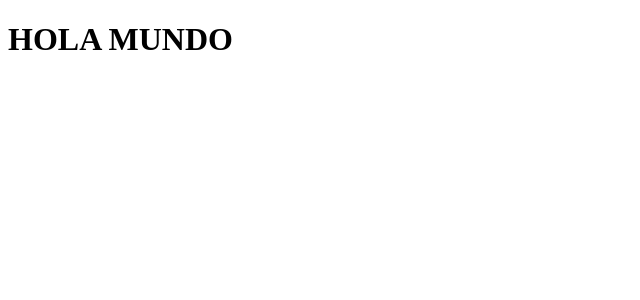
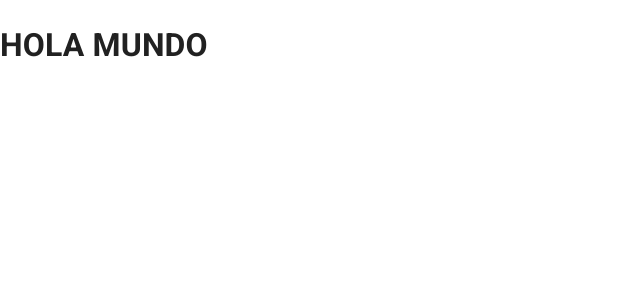
Before and after one commit to tiui-fulfillment/tiui-frontend-test, a React (Vite) app: page / in a window 1280 px wide. Shown: the top 300 px of the page, without its empty margins (0-640 px from the left). Built offline with nearby package versions, Linux system fonts and the light colour scheme.

Commit message:
Añade Material UI

```diff
--- a/package.json
+++ b/package.json
@@ -10,6 +10,11 @@
     "preview": "vite preview"
   },
   "dependencies": {
+    "@emotion/react": "^11.11.4",
+    "@emotion/styled": "^11.11.5",
+    "@fontsource/roboto": "^5.0.13",
+    "@mui/icons-material": "^5.15.21",
+    "@mui/material": "^5.15.21",
     "react": "^18.3.1",
     "react-dom": "^18.3.1"
   },
--- /dev/null
+++ b/src/config/mui-theme.ts
@@ -0,0 +1,13 @@
+import { ThemeOptions, createTheme } from "@mui/material";
+
+export const muiTheme: ThemeOptions = createTheme({
+  palette: {
+    mode: "light",
+    primary: {
+      main: "#4f97a4",
+    },
+    secondary: {
+      main: "#1c1c1c",
+    },
+  },
+});
--- a/src/main.tsx
+++ b/src/main.tsx
@@ -2,8 +2,18 @@
 import ReactDOM from "react-dom/client";
 import App from "./App.tsx";
 
+import "@fontsource/roboto/300.css";
+import "@fontsource/roboto/400.css";
+import "@fontsource/roboto/500.css";
+import "@fontsource/roboto/700.css";
+import { CssBaseline, ThemeProvider } from "@mui/material";
+import { muiTheme } from "./config/mui-theme";
+
 ReactDOM.createRoot(document.getElementById("root")!).render(
   <React.StrictMode>
-    <App />
+    <CssBaseline />
+    <ThemeProvider theme={muiTheme}>
+      <App />
+    </ThemeProvider>
   </React.StrictMode>
 );
```
Also changed, not shown: 1 other file (tests, documents, lock files or other folders).
